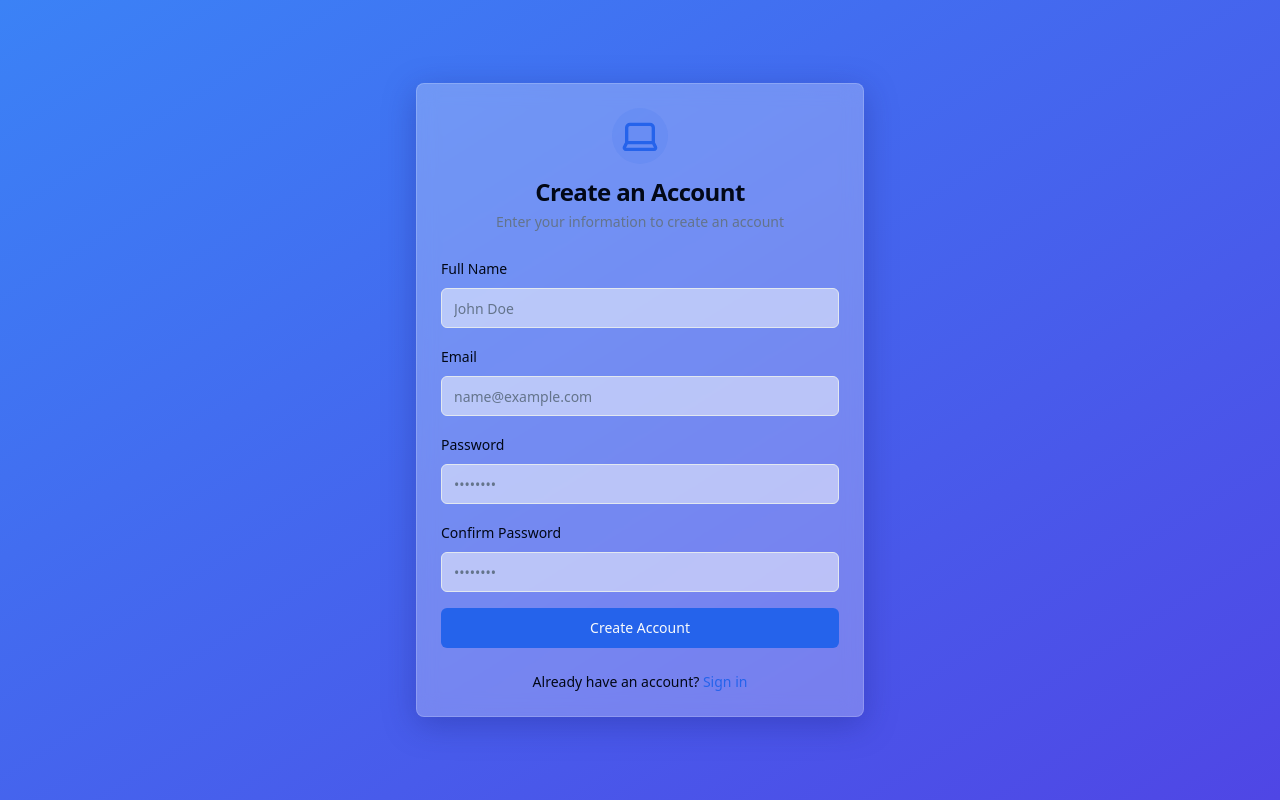
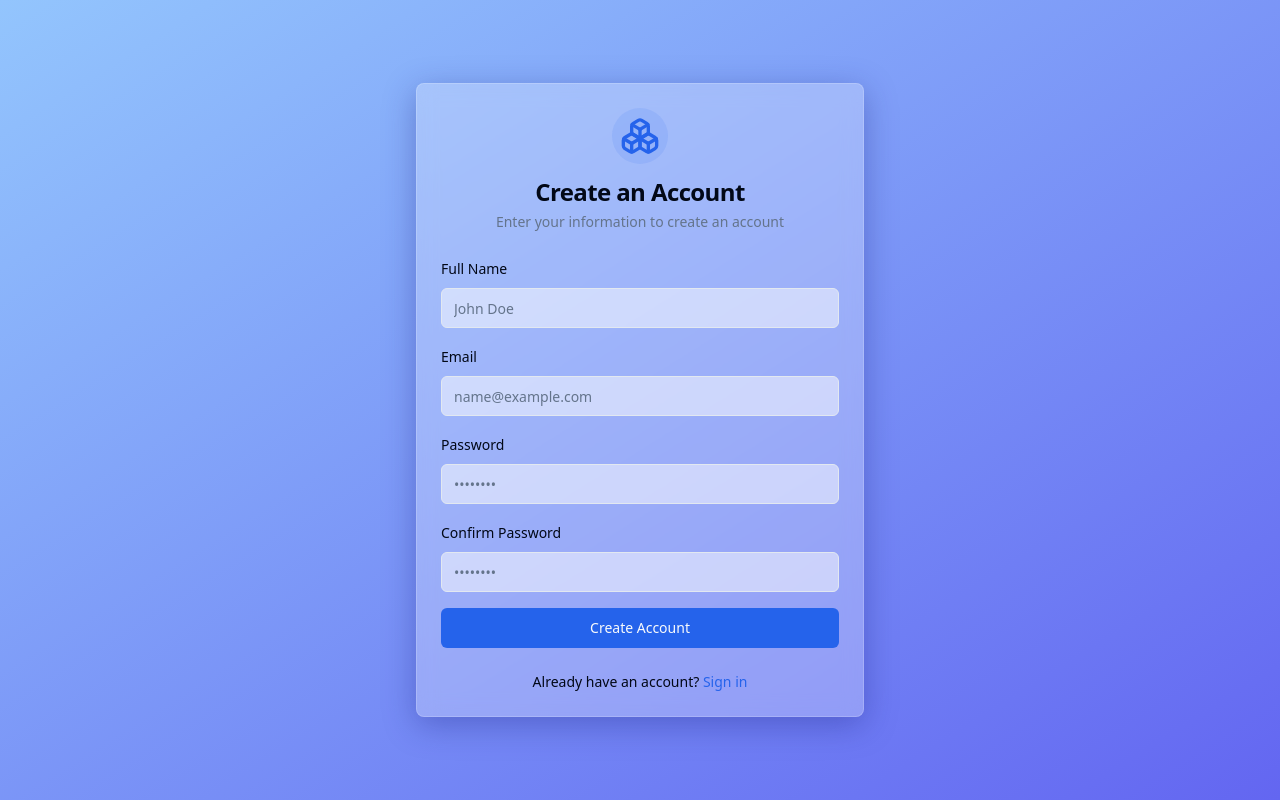
Before and after one commit to mumbi-prog/Inventory-Hub, a React (Vite) app: page /register in a window 1280 px wide. Built offline with nearby package versions, Linux system fonts and the light colour scheme.

Commit message:
Change icon

```diff
--- a/src/components/Layout.jsx
+++ b/src/components/Layout.jsx
@@ -156,6 +156,7 @@ const Layout = () => {
           </motion.div>
         </main>
       </div>
+
     </div>
   );
 };
--- a/src/pages/Register.jsx
+++ b/src/pages/Register.jsx
@@ -7,7 +7,7 @@ import { Button } from '@/components/ui/button';
 import { Input } from '@/components/ui/input';
 import { Label } from '@/components/ui/label';
 import { Card, CardContent, CardDescription, CardFooter, CardHeader, CardTitle } from '@/components/ui/card';
-import { Laptop } from 'lucide-react';
+import { Boxes } from 'lucide-react';
 
 const Register = () => {
   const [name, setName] = useState('');
@@ -81,7 +81,7 @@ const Register = () => {
   };
 
   return (
-    <div className="min-h-screen flex items-center justify-center bg-gradient-to-br from-blue-500 to-indigo-600 p-4">
+    <div className="min-h-screen flex items-center justify-center bg-gradient-to-br from-blue-300 to-indigo-500 p-4">
       <motion.div
         initial={{ opacity: 0, y: 20 }}
         animate={{ opacity: 1, y: 0 }}
@@ -92,7 +92,7 @@ const Register = () => {
           <CardHeader className="space-y-1 text-center">
             <div className="flex justify-center mb-2">
               <div className="p-2 bg-primary/10 rounded-full">
-                <Laptop className="h-10 w-10 text-primary" />
+                <Boxes className="h-10 w-10 text-primary" />
               </div>
             </div>
             <CardTitle className="text-2xl font-bold">Create an Account</CardTitle>
```
